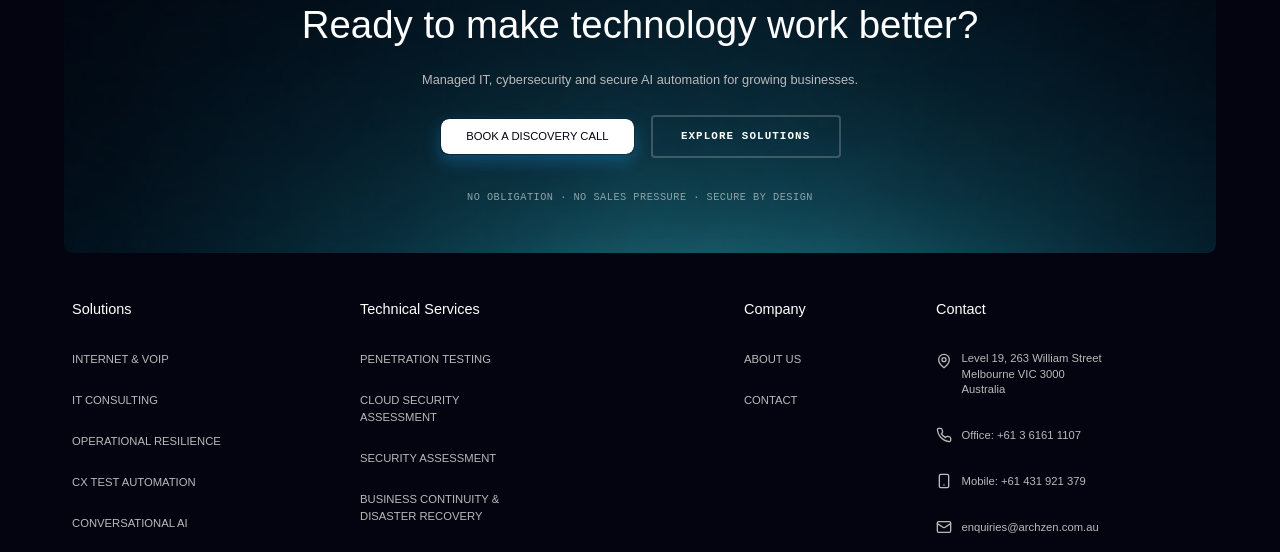
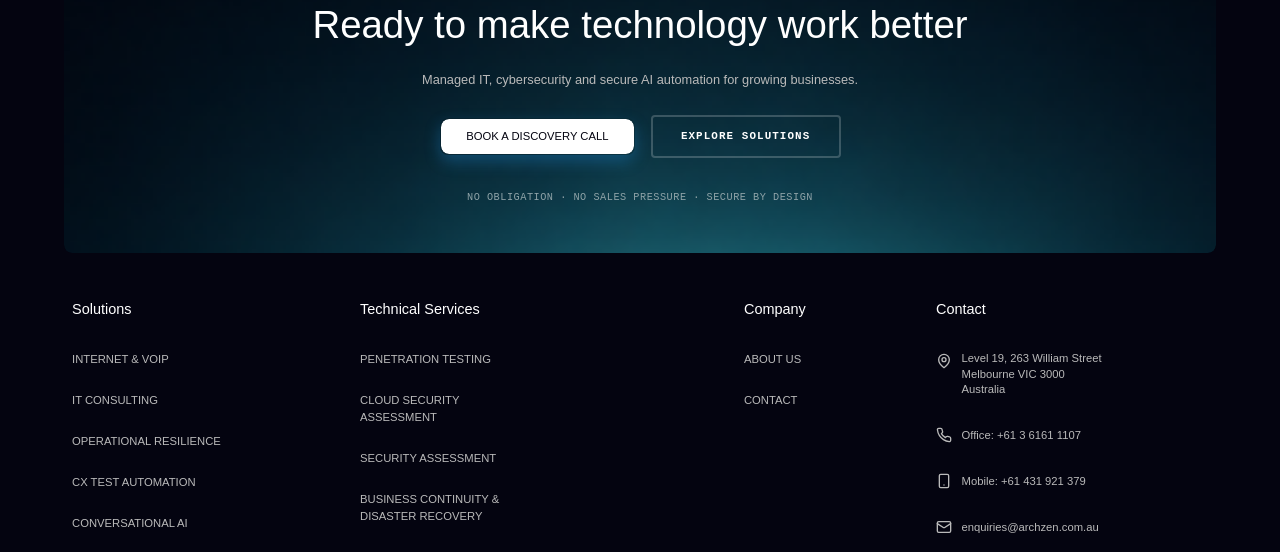
Before and after one commit to KTJAGANNATHAN0/az1, a plain HTML site: page index.html in a window 1280 px wide. Shown: the part 5897-6449 px from the top of the page. Drawn offline with nearby package versions, Linux system fonts and the light colour scheme; a web font is replaced by a local one.

Commit message:
Remove question mark from bottom CTA heading in index.html

```diff
--- a/index.html
+++ b/index.html
@@ -2904,7 +2904,7 @@
                                                 margin-top: 1rem;
                                             }
                                         </style>
-                                        <h2 class="heading-style-48">Ready to make technology work better?</h2>
+                                        <h2 class="heading-style-48">Ready to make technology work better</h2>
                                         <div class="spacer-medium-30 is-mob-30"></div>
                                         <div class="max-width-700">
                                             <div class="text-font-rm text-color-light-grey">
```
